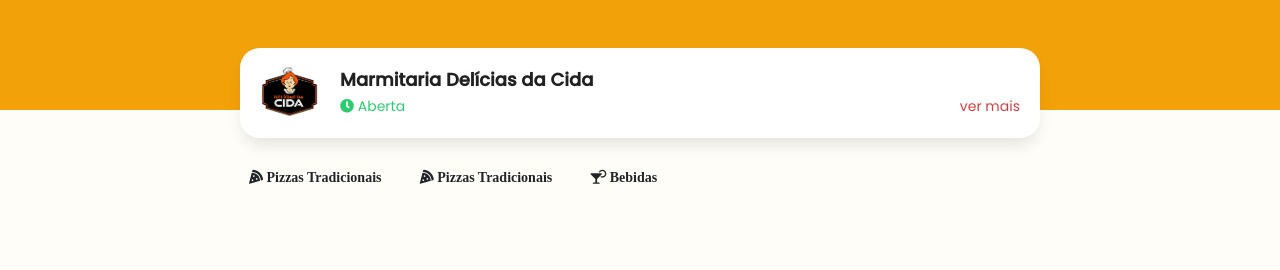
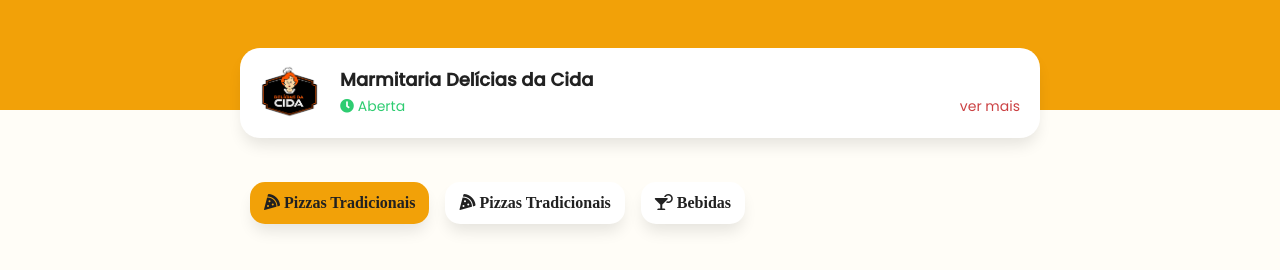
Before and after one commit to rickdiello/delivery-marmitaria, a plain HTML site: page index.html in a window 1280 px wide. Drawn offline with Linux system fonts and the light colour scheme.

Commit message:
Criando CSS do menu inferior (categoria produtos)

```diff
--- a/css/main.css
+++ b/css/main.css
@@ -103,3 +103,47 @@ b {
     color: var(--color-secundary) !important;
 
 }
+
+section.categoria {
+    position: sticky;
+    top: 0;
+    left: 0;
+    z-index: 100;
+    background: var(--color-background);
+    width: 100%;
+    padding-top: 15px;
+}
+
+.container-menu {
+    margin-bottom: 30px;
+    overflow-x: auto;
+    overflow-y: hidden;
+    display: flex;
+    padding-bottom: 5px;
+    padding-top: 5px;
+    padding-left: 10px;
+}
+
+.item-categoria {
+    flex: none;
+}
+
+.btn-white {
+    color: var(--color-black);
+    background-color: var(--color-white);
+    border-radius: 20px;
+    padding: 15px 25px;
+    font-size: 20px;
+    box-shadow: 0px 10px 15px -3px rgba(0, 0, 0, 0.1);
+
+}
+
+.btn-sm {
+    padding: 8px 13px;
+    border-radius: 15px;
+    font-size: 16px;
+}
+
+.btn-white:hover, .btn-white.active {
+    background-color: var(--color-primary);
+}
```
